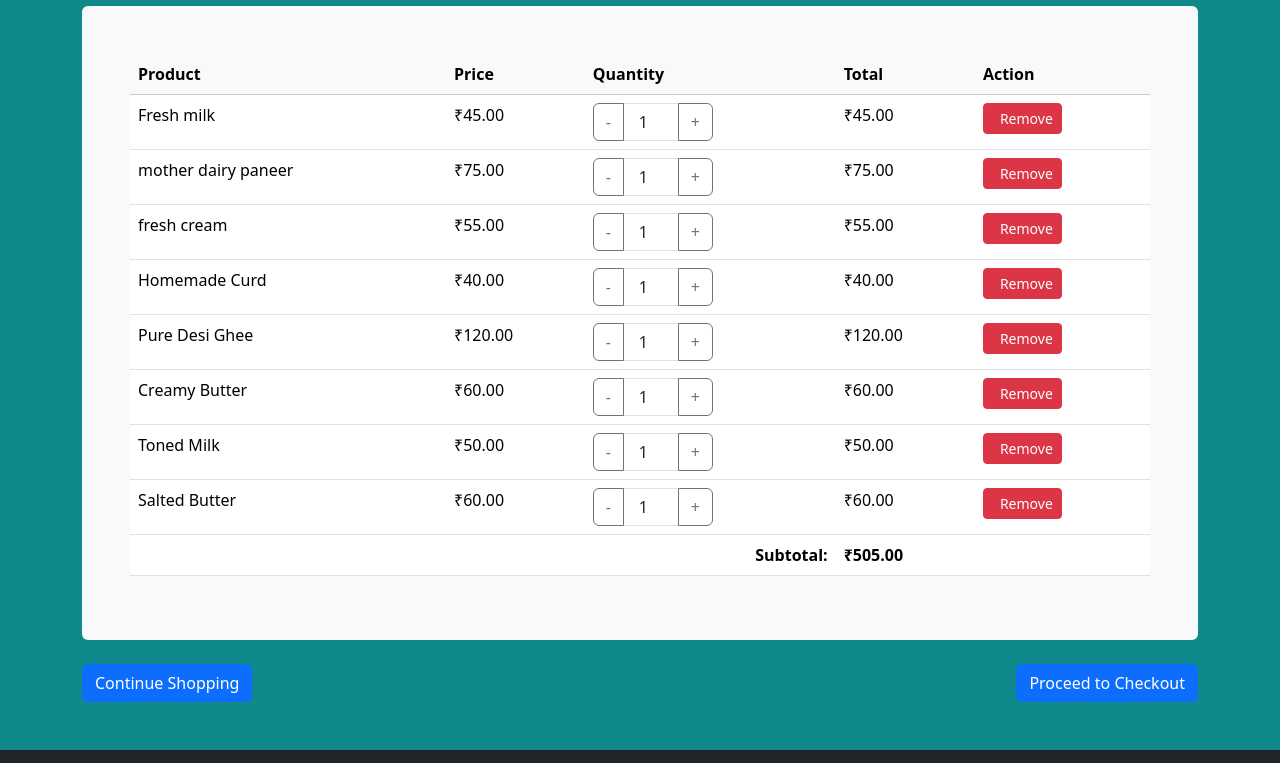
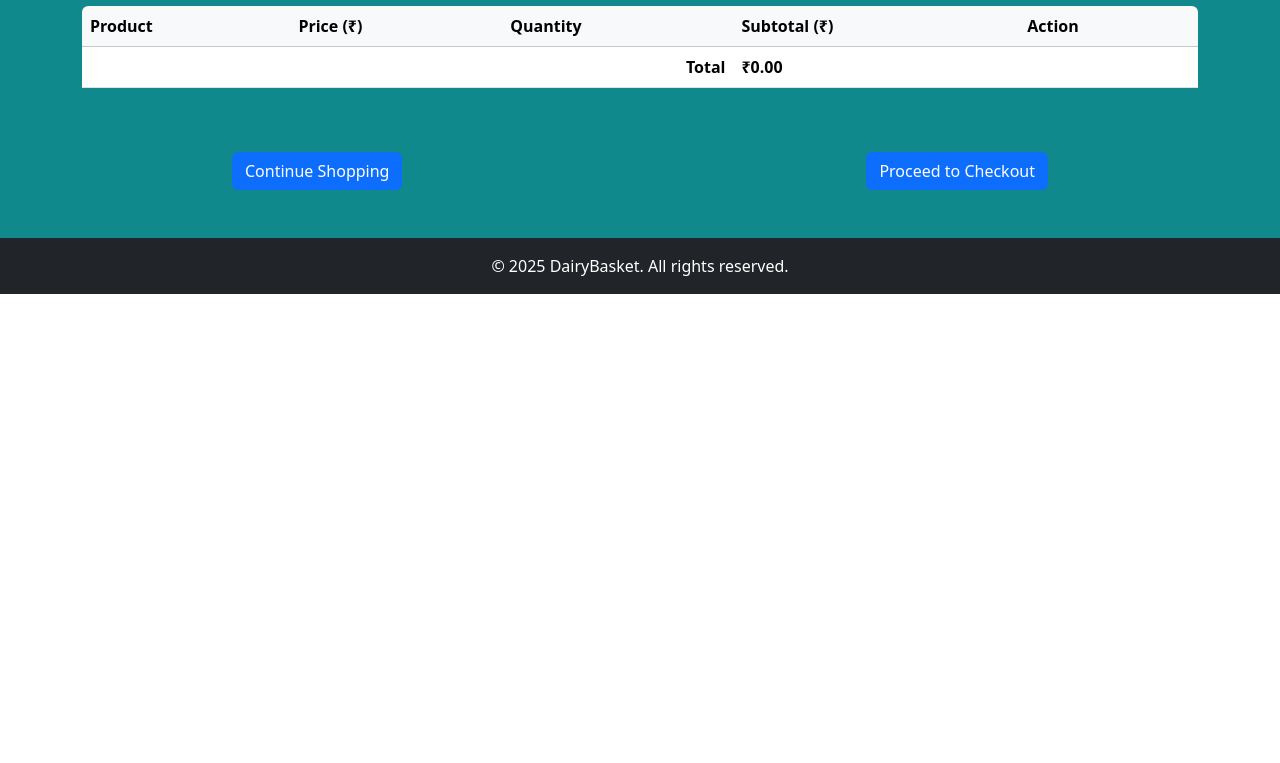
Before and after one commit to sunny-ksp/E-commerce-website, a plain HTML site: page cart.html in a window 1280 px wide. Shown: the part 200-963 px from the top of the page. After the commit the page ends 800 px from the top, so only its background shows below. Drawn offline with nearby package versions, Linux system fonts and the light colour scheme.

Commit message:
change cart

```diff
--- a/cart.html
+++ b/cart.html
@@ -38,7 +38,7 @@
 
 
 
-
+<!--
  <div class="cart-data pb-5 pt-2">
     <div class="cart-1 container mt-5">
         <h2 class="mb-4 text-white text-center mt-2">Your Shopping Cart</h2>
@@ -65,11 +65,37 @@
                     </tr>
                 </tfoot>
             </table>
+        </div> -->
+        <div class="cart-data pb-5 pt-2">
+        <div class="container my-5">
+    <h2 class="text-center text-white mb-4">Your Cart</h2>
+    <div class="table-responsive  rounded">
+      <table class="table table-hover p-3 rounded">
+        <thead class="table-light">
+          <tr>
+            <th>Product</th>
+            <th>Price (₹)</th>
+            <th>Quantity</th>
+            <th>Subtotal (₹)</th>
+            <th>Action</th>
+          </tr>
+        </thead>
+        <tbody id="cart-table-body"></tbody>
+        <tfoot>
+          <tr>
+            <td colspan="3" class="text-end fw-bold">Total</td>
+            <td colspan="2" class="fw-bold" id="cart-total">₹0</td>
+          </tr>
+        </tfoot>
+      </table>
+    </div>
   </div>
 
-        <div class="d-flex justify-content-between mt-4">
-           <a href="products.html"> <button class="btn btn-primary">Continue Shopping</button></a>
+
+        <div class="d-flex justify-content-around mt-2">
+           <a href="products.html"> <button class="btn btn-primary ">Continue Shopping</button></a>
             <button class="btn btn-primary">Proceed to Checkout</button>
+        </div>
     </div>
     </div>
     </div>
@@ -79,113 +105,59 @@
 
     <script src="https://cdn.jsdelivr.net/npm/bootstrap@5.3.0/dist/js/bootstrap.bundle.min.js"></script>
    <script>
-        // Sample cart data
-        const cart = [
-            { id: 1, name: "Fresh milk", price: 45, quantity: 1  },
-            { id: 2, name: "mother dairy paneer", price: 75, quantity: 1 },
-            { id: 3, name: "fresh cream", price: 55, quantity: 1 },
-            { id: 4, name: "Homemade Curd", price: 40, quantity: 1 },
-            { id: 5, name: "Pure Desi Ghee", price: 120, quantity: 1 },
-            { id: 6, name: "Creamy Butter", price: 60, quantity: 1 },
-            { id: 7, name: "Toned Milk", price: 50, quantity: 1 },
-            { id: 8, name: "Salted Butter", price: 60, quantity: 1 }
-        ];
+    function loadCart() {
+      const cart = JSON.parse(localStorage.getItem("cart")) || [];
+      const cartTableBody = document.getElementById("cart-table-body");
+      const cartTotal = document.getElementById("cart-total");
 
-        // Function to render cart items
-        function renderCart() {
-            const cartItemsContainer = document.getElementById('cart-items');
-            let subtotal = 0;
+      cartTableBody.innerHTML = "";
+      let total = 0;
 
+      cart.forEach((item, index) => {
+        const subtotal = item.price * item.quantity;
+        total += subtotal;
 
-            cartItemsContainer.innerHTML = '';
-
-            // Add each item to the cart
-            cart.forEach(item => {
-                const itemTotal = item.price * item.quantity;
-                subtotal += itemTotal;
-
-                const row = document.createElement('tr');
+        const row = document.createElement("tr");
         row.innerHTML = `
           <td>${item.name}</td>
           <td>₹${item.price.toFixed(2)}</td>
           <td>
-                        <div class="input-group" style="width: 120px;">
-                            <button class="btn btn-outline-secondary minus-btn" data-id="${item.id}" type="button">-</button>
-                            <input type="number" class="form-control text-center quantity-input" value="${item.quantity}" min="1" data-id="${item.id}">
-                            <button class="btn btn-outline-secondary plus-btn" data-id="${item.id}" type="button">+</button>
-                        </div>
+            <input type="number" min="1" value="${item.quantity}" class="form-control form-control-sm quantity-input" data-index="${index}" />
           </td>
-                    <td>₹${itemTotal.toFixed(2)}</td>
+          <td>₹${subtotal.toFixed(2)}</td>
           <td>
-                        <button class="btn btn-danger btn-sm remove-btn" data-id="${item.id}">
-                            <i class="bi bi-trash"></i> Remove
-                        </button>
+            <button class="btn btn-danger btn-sm remove-btn" data-index="${index}">Remove</button>
           </td>
         `;
-                cartItemsContainer.appendChild(row);
+        cartTableBody.appendChild(row);
       });
 
-            // Update subtotal
-            document.getElementById('cart-subtotal').textContent = `₹${subtotal.toFixed(2)}`;
+      cartTotal.textContent = `₹${total.toFixed(2)}`;
 
-            // Add event listeners
-            addEventListeners();
-        }
-
-        // Function to add event listeners
-        function addEventListeners() {
-            // Quantity minus buttons
-            document.querySelectorAll('.minus-btn').forEach(button => {
-                button.addEventListener('click', function() {
-                    const id = parseInt(this.getAttribute('data-id'));
-                    const item = cart.find(item => item.id === id);
-                    if (item && item.quantity > 1) {
-                        item.quantity--;
-                        renderCart();
+      // Attach event listeners to quantity inputs and remove buttons
+      document.querySelectorAll(".quantity-input").forEach(input => {
+        input.addEventListener("change", (e) => {
+          const index = e.target.dataset.index;
+          const newQty = parseInt(e.target.value);
+          if (newQty > 0) {
+            cart[index].quantity = newQty;
+            localStorage.setItem("cart", JSON.stringify(cart));
+            loadCart();
           }
         });
       });
 
-            // Quantity plus buttons
-            document.querySelectorAll('.plus-btn').forEach(button => {
-                button.addEventListener('click', function() {
-                    const id = parseInt(this.getAttribute('data-id'));
-                    const item = cart.find(item => item.id === id);
-                    if (item) {
-                        item.quantity++;
-                        renderCart();
-                    }
-                });
-            });
-
-            // Quantity input changes
-            document.querySelectorAll('.quantity-input').forEach(input => {
-                input.addEventListener('change', function() {
-                    const id = parseInt(this.getAttribute('data-id'));
-                    const newQuantity = parseInt(this.value);
-                    const item = cart.find(item => item.id === id);
-                    if (item && newQuantity >= 1) {
-                        item.quantity = newQuantity;
-                        renderCart();
-                    }
-                });
-            });
-
-            // Remove buttons
-            document.querySelectorAll('.remove-btn').forEach(button => {
-                button.addEventListener('click', function() {
-                    const id = parseInt(this.getAttribute('data-id'));
-                    const index = cart.findIndex(item => item.id === id);
-                    if (index !== -1) {
+      document.querySelectorAll(".remove-btn").forEach(btn => {
+        btn.addEventListener("click", (e) => {
+          const index = e.target.dataset.index;
           cart.splice(index, 1);
-                        renderCart();
-                    }
+          localStorage.setItem("cart", JSON.stringify(cart));
+          loadCart();
         });
       });
     }
 
-
-        renderCart();
+    document.addEventListener("DOMContentLoaded", loadCart);
   </script>
 </body>
 </html>
```
Also changed, not shown: products.html (+2 -2 lines). Lines whose indentation alone changed are shown as unchanged.
